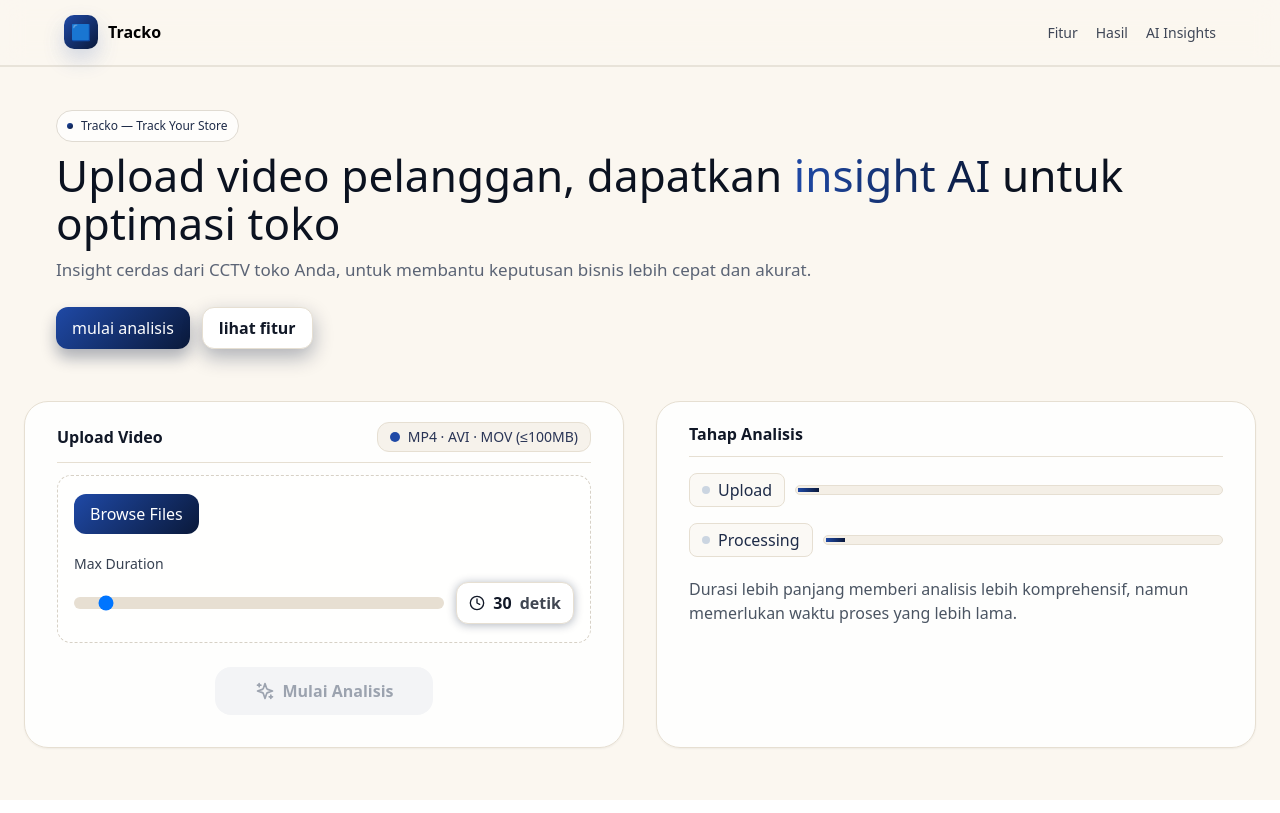
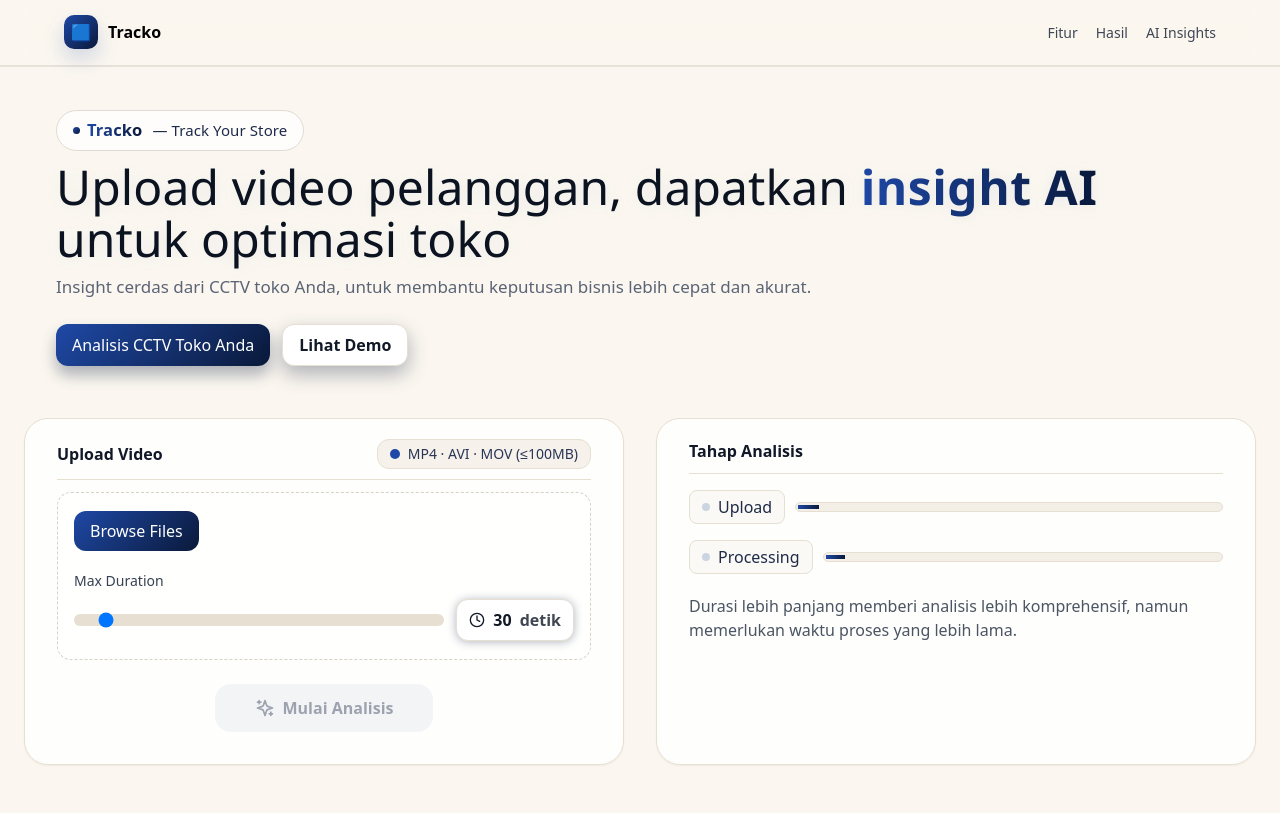
Before and after one commit to haipradana/tracko, a React (Vite) app: page / in a window 1280 px wide. Built offline with nearby package versions, Linux system fonts and the light colour scheme; no server answers.

Commit message:
add new: top actions

```diff
--- a/src/App.tsx
+++ b/src/App.tsx
@@ -7,6 +7,7 @@ import CustomerJourney from "./components/CustomerJourney";
 import BehaviorArchetypes from "./components/BehaviorArchetypes";
 import InsightRecommendations from "./components/InsightRecommendations";
 import AnnotatedVideo from "./components/AnnotatedVideo";
+import TopActions from "./components/TopActions";
 import { AlertCircle, Sparkles } from "lucide-react";
 import axios from "axios";
 
@@ -451,34 +452,52 @@ function App() {
         <span
           style={{
             display: "inline-flex",
-            gap: 8,
+            gap: 7,
             alignItems: "center",
-            background: "rgba(255,255,255,.72)",
+            background: "rgba(255,255,255,.80)",
             border: "1px solid #e0dbd2",
             color: "#1e2b48",
-            padding: "6px 10px",
+            padding: "7px 16px",
             borderRadius: 999,
-            fontSize: 12,
+            fontSize: 15,
+            fontWeight: 500,
+            letterSpacing: ".1px",
           }}
         >
           <i
             style={{
-              width: 6,
-              height: 6,
+              width: 7,
+              height: 7,
               background: "linear-gradient(135deg,#1f49a6,#0a193a)",
               display: "inline-block",
               borderRadius: "50%",
             }}
           />{" "}
-          Tracko — Track Your Store
+          <span
+            style={{
+              background: "linear-gradient(90deg,#1f49a6,#0a193a)",
+              WebkitBackgroundClip: "text",
+              WebkitTextFillColor: "transparent",
+              fontWeight: 600,
+              fontSize: 16.5,
+              marginRight: 3,
+              // fontFamily stays default (do not override)
+            }}
+          >
+            Tracko
+          </span>
+          — Track Your Store
         </span>
         <h1
           style={{
-            fontSize: 44,
+            fontSize: 48,
             lineHeight: 1.08,
             margin: "10px 0",
             letterSpacing: ".1px",
             color: "#0b1220",
+            fontWeight: 500,
+            fontFamily: "'Poppins', 'Segoe UI', 'Montserrat', 'Helvetica Neue', Arial, sans-serif",
+            textShadow: "0 2px 16px rgba(31,73,166,0.08)",
           }}
         >
           {currentStep === AnalysisStep.COMPLETED ? (
@@ -490,7 +509,10 @@ function App() {
                 style={{
                   background: "linear-gradient(90deg,#1f49a6,#0a193a)",
                   WebkitBackgroundClip: "text",
-                  color: "transparent",
+                  WebkitTextFillColor: "transparent",
+                  fontWeight: 600,
+                  fontFamily: "'Poppins', 'Segoe UI', 'Montserrat', 'Helvetica Neue', Arial, sans-serif",
+                  letterSpacing: ".5px",
                 }}
               >
                 insight AI
@@ -537,8 +559,8 @@ function App() {
           >
             {/* <Download className="h-4 w-4 mr-2" /> */}
             {currentStep === AnalysisStep.COMPLETED
-              ? "analisis lainnya"
-              : "mulai analisis"}
+              ? "Analisis CCTV Lainnya"
+              : "Analisis CCTV Toko Anda"}
           </button>
           <button
             className="inline-flex items-center px-4 py-2 rounded-xl bg-white text-gray-900 font-semibold shadow-md"
@@ -547,7 +569,7 @@ function App() {
               boxShadow: "0 8px 20px 0 rgba(10,25,58,0.32)",
             }}
           >
-            lihat fitur
+            Lihat Demo
           </button>
         </div>
       </div>
@@ -1054,6 +1076,9 @@ function App() {
               </div>
             </div>
 
+            {/* Top Actions (before Journey) */}
+            <TopActions analysisData={analysisResult} />
+
             {/* Visualizations Grid */}
             <div className="grid grid-cols-1 lg:grid-cols-2 gap-8">
               {/* Heatmap */}
--- /dev/null
+++ b/src/components/TopActions.tsx
@@ -0,0 +1,133 @@
+import React from "react";
+
+interface TopActionsProps {
+  analysisData: any;
+}
+
+const TopActions: React.FC<TopActionsProps> = ({ analysisData }) => {
+  const actionSummary: Record<string, number> =
+    analysisData?.action_summary ||
+    analysisData?.behavioral_insights?.action_summary ||
+    {};
+  const totalInteractions: number =
+    analysisData?.total_interactions ??
+    analysisData?.behavioral_insights?.total_actions_detected ??
+    Object.values(actionSummary).reduce((a: number, b: number) => a + (b as number), 0);
+  const mapping: any[] = analysisData?.action_shelf_mapping || [];
+
+  // Build shelf frequency per action
+  const actionToShelfCounts: Record<string, Record<string, number>> = {};
+  if (Array.isArray(mapping)) {
+    for (const entry of mapping) {
+      const act = entry?.[3];
+      const shelf = entry?.[2];
+      if (!act || !shelf) continue;
+      if (!actionToShelfCounts[act]) actionToShelfCounts[act] = {};
+      actionToShelfCounts[act][shelf] = (actionToShelfCounts[act][shelf] || 0) + 1;
+    }
+  }
+
+  const entries = Object.entries(actionSummary)
+    .map(([action, count]) => ({ action, count: Number(count) }))
+    .sort((a, b) => b.count - a.count)
+    .slice(0, 6)
+    .map((item) => {
+      const shelves = actionToShelfCounts[item.action] || {};
+      let topShelf = "-";
+      let topCount = -1;
+      for (const [shelfId, cnt] of Object.entries(shelves)) {
+        if ((cnt as number) > topCount) {
+          // Show numeric part if available, else the raw id
+          try {
+            const num = parseInt(String(shelfId).split("_").pop() || "", 10);
+            topShelf = isNaN(num) ? String(shelfId) : String(num);
+          } catch (_) {
+            topShelf = String(shelfId);
+          }
+          topCount = cnt as number;
+        }
+      }
+      const share = totalInteractions > 0 ? item.count / totalInteractions : 0;
+      return { ...item, share, topShelf };
+    });
+
+  const leftCount = Math.ceil(entries.length / 2);
+  const left = entries.slice(0, leftCount);
+  const right = entries.slice(leftCount);
+
+  const totalSharePct = Math.round(
+    entries.reduce((acc, e) => acc + e.share, 0) * 100
+  );
+
+  return (
+    <div
+      className="bg-white rounded-3xl shadow-sm p-8"
+      style={{ border: "1px solid #e6dfd2", background: "rgba(255,255,255,0.88)" }}
+    >
+      <div
+        className="flex items-center justify-between"
+        style={{ marginTop: -12, paddingBottom: 10, borderBottom: "1px solid #e6dfd2", marginBottom: 12 }}
+      >
+        <h3 className="text-lg font-semibold text-gray-900">Top Actions</h3>
+        <span
+          className="inline-flex items-center gap-2 px-2.5 py-0.5 rounded-xl text-sm"
+          style={{ background: "#f6f2eb", border: "1px solid #e6dfd2", color: "#2a3556", marginLeft: "auto" }}
+        >
+          <span
+            style={{ width: 8, height: 8, borderRadius: 999, background: "#1f49a6", display: "inline-block" }}
+          />
+          Actions Summary
+        </span>
+      </div>
+
+      {entries.length === 0 ? (
+        <div className="text-sm text-gray-700">Tidak ada aksi terdeteksi.</div>
+      ) : (
+        <div className="grid grid-cols-1 lg:grid-cols-2 gap-6">
+        {[left, right].map((col, idx) => (
+          <div key={idx} className="space-y-4">
+            {col.map((item) => (
+              <div key={item.action}>
+                <div className="flex items-center justify-between">
+                  <div className="text-sm font-medium text-gray-900">{item.action}</div>
+                  <div className="text-sm text-gray-600">
+                    {item.count} ({Math.round(item.share * 100)}%)
+                  </div>
+                </div>
+                <div
+                  style={{
+                    height: 10,
+                    background: "#f4efe6",
+                    border: "1px solid #e6dfd2",
+                    borderRadius: 999,
+                    overflow: "hidden",
+                    padding: "2px",
+                    marginTop: 6,
+                  }}
+                >
+                  <div
+                    style={{
+                      height: "100%",
+                      width: `${Math.max(4, Math.round(item.share * 100))}%`,
+                      background: "linear-gradient(90deg,#1f49a6,#0a193a)",
+                    }}
+                  />
+                </div>
+                <div className="text-xs text-gray-600 mt-1">
+                  Top shelf: <b>{item.topShelf}</b>
+                </div>
+              </div>
+            ))}
+          </div>
+        ))}
+        </div>
+      )}
+
+      <div className="text-sm text-gray-700 mt-6">
+        Top {entries.length} actions mencakup <b>{isNaN(totalSharePct) ? 0 : totalSharePct}%</b> dari semua aksi.
+      </div>
+    </div>
+  );
+};
+
+export default TopActions;
```
